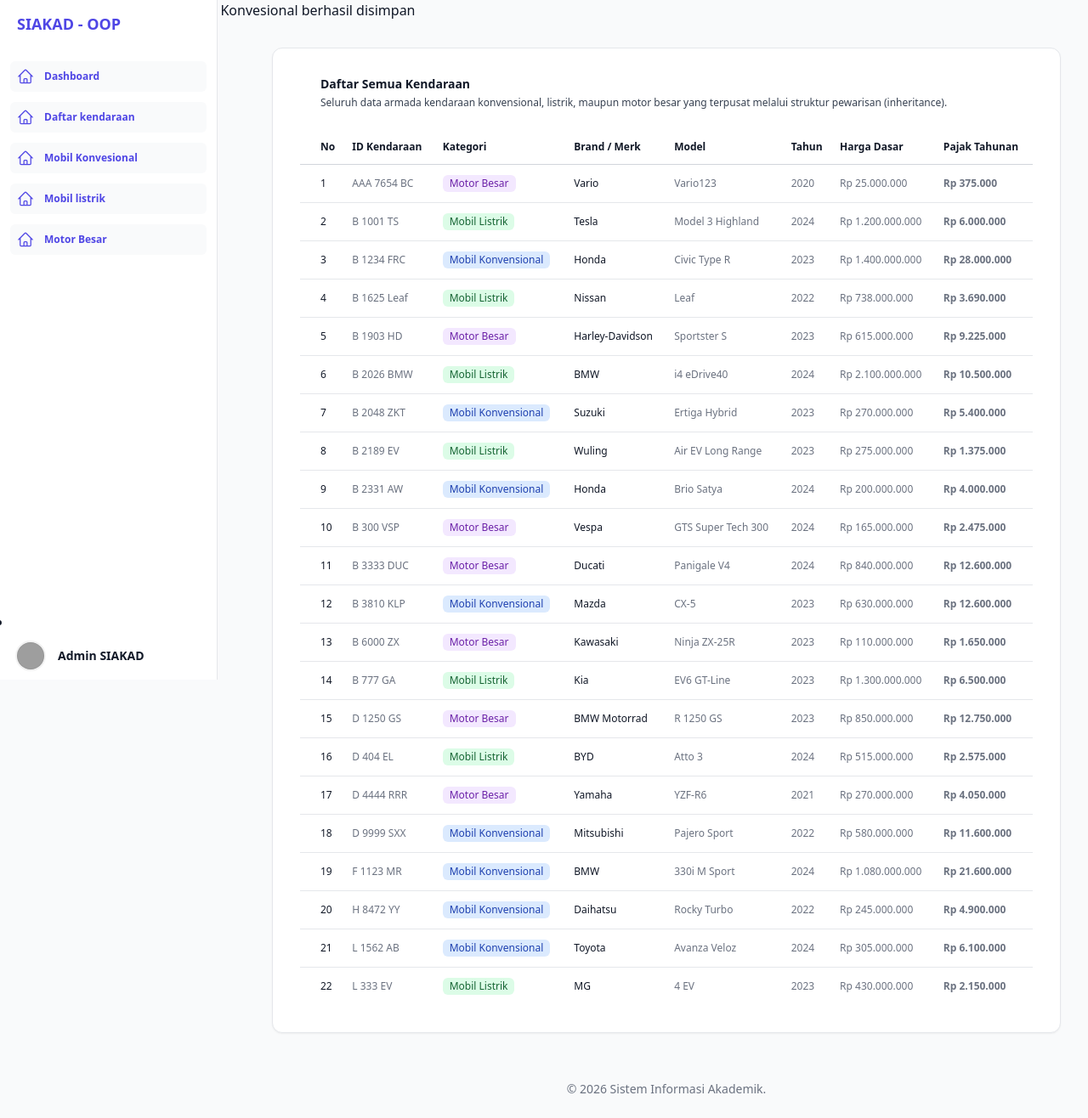
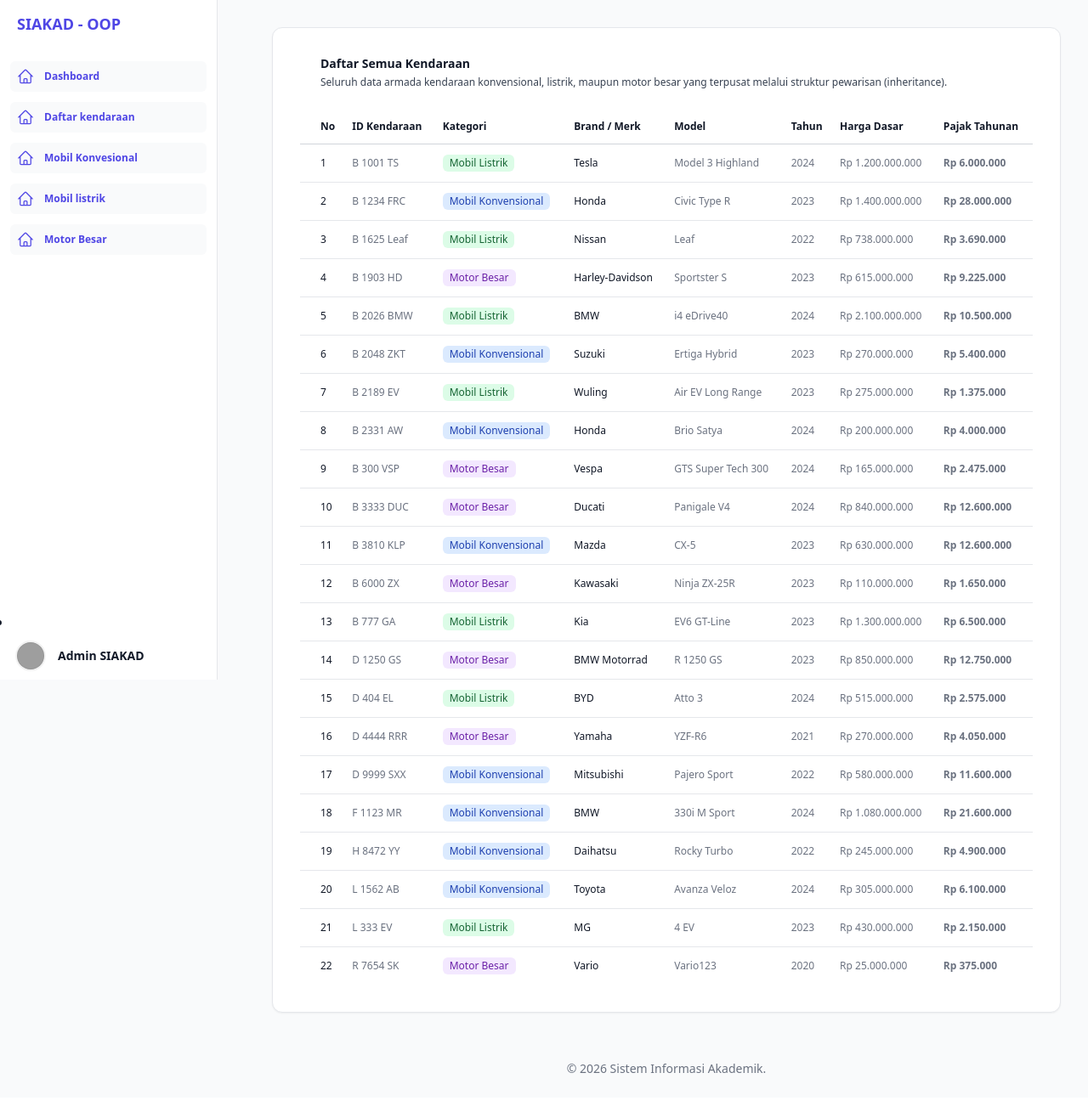
Before and after one commit to muhzakifp/KELOMPOK-1, a PHP site: page /Views/DaftarKendaraan.php in a window 1280 px wide. Shown: the whole page at 85% size. After the commit the page ends 1263 px from the top, so only its background shows below. Run offline with PHP 8.4, Linux system fonts and the light colour scheme; data comes from the database, SQL or seed files in the repository; some libraries are stand-ins or nearby versions; grey boxes are pictures that could not be loaded.

Commit message:
penambahan foreach pada objek

```diff
--- a/Views/objek.php
+++ b/Views/objek.php
@@ -7,21 +7,12 @@
 $database = new SimpanData();
 
 
-$motor = new MotorBesar("AAA 7654 BC", "Vario","Vario123",2020,25000000,"O-Ring","Standart");
-$mobilK = new MobilKonvesional("B 2331 AW", "Honda", "Brio Satya", 2024, 200000000, 1200, "Bensin");
+$motor = new MotorBesar("R 7654 SK", "Vario","Vario123",2020,25000000,"O-Ring","Economic");
+$mobilK = new MobilKonvesional("B 2331 AW", "Honda", "Brio Satya", 2024, 200000000, 1200, "Pertamax");
+//tinggal objek mobil listrik
 
-$result = $database->simpanKendaraan($motor);
-$resultMobilK = $database->simpanKendaraan($mobilK);
+$dataKendaraan = [$motor,$mobilK];
 
-
-if($result){
-    echo "Data berhasil disimpan";
-}else{
-    echo "Data gagal disimpan";
+foreach($dataKendaraan as $data){
+    $database->simpanKendaraan($data);
 }
-
-if($resultMobilK){
-    echo "Data Mobil Konvesional berhasil disimpan";
-}else{
-    echo "Data Mobil Konvesional gagal disimpan";
-}
```
